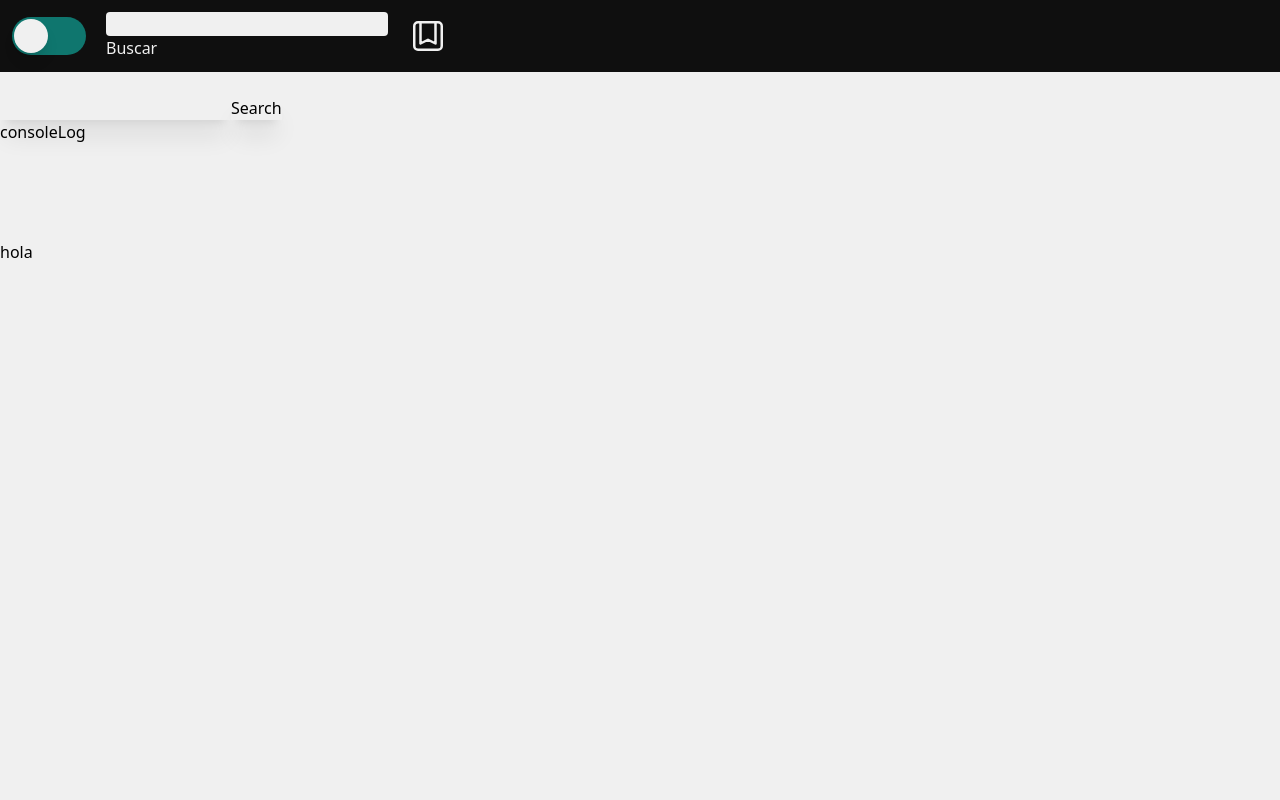
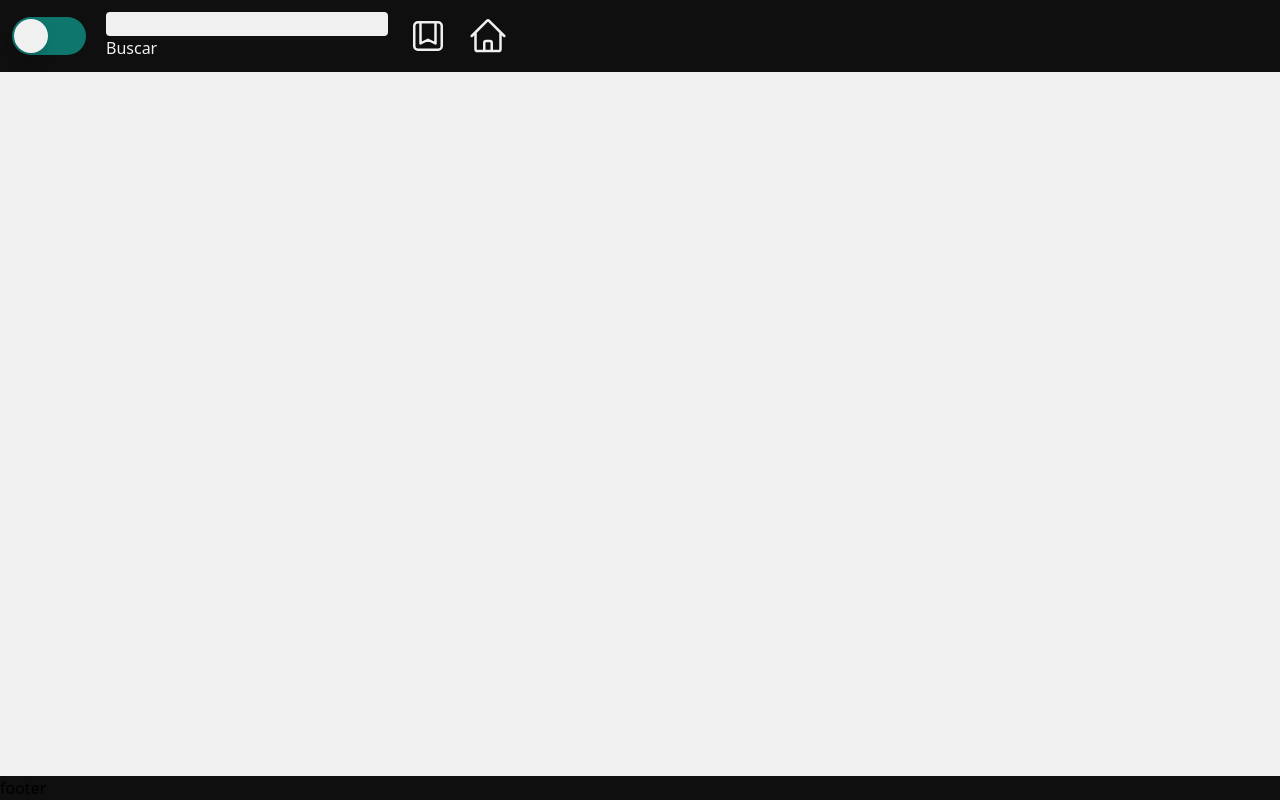
Before and after one commit to FranyxD/UrGalery, a React (Create React App) app: page / in a window 1280 px wide. Built offline with nearby package versions, Linux system fonts and the light colour scheme.

Commit message:
pendiente añadir favoritos

```diff
--- a/package.json
+++ b/package.json
@@ -14,8 +14,9 @@
     "react-dom": "^18.2.0",
     "react-redux": "^8.0.4",
     "react-scripts": "5.0.1",
+    "redux-thunk": "^2.4.2",
     "web-vitals": "^2.1.4",
-    "redux-thunk": "^2.4.2"
+    "react-router-dom": "^6.4.3"
   },
   "scripts": {
     "start": "react-scripts start",
--- a/src/App.js
+++ b/src/App.js
@@ -1,17 +1,21 @@
-import React  from "react";
+import React from "react";
 import "./App.css";
+import { BrowserRouter, Routes, Route } from "react-router-dom";
 import Home from "./components/Home";
 import Header from "./components/Header";
 import Footer from "./components/Footer";
+import Favorites from './components/Favorites';
 
 function App() {
   return (
-      <>
-        <Header/>
-        <Home/>
-        <Footer/>
-        </>
+    <BrowserRouter>
+    <Header />
+    <Routes>
+      <Route path="/" element={<Home />} />
+      <Route path="/Favorites" element={<Favorites/>}/>
+    </Routes>
+      <Footer />
+    </BrowserRouter>
   );
-
-  }
+}
 export default App;
--- /dev/null
+++ b/src/components/Favorites.js
@@ -0,0 +1,12 @@
+import React from 'react';
+
+const Favorites = () =>{
+
+    return (
+        <div>
+            favoritos
+        </div>
+    )
+}
+
+export default Favorites;
--- a/src/components/Footer.js
+++ b/src/components/Footer.js
@@ -2,9 +2,9 @@ import React from "react";
 
 function Footer() {
   return (
-    <div>
-      hola
-    </div>
+    <footer className='bg-black w-full absolute bottom-0'>
+      footer
+    </footer>
   );
 }
 
--- a/src/components/Header.js
+++ b/src/components/Header.js
@@ -1,8 +1,8 @@
 import React, { useEffect, useState } from "react";
 import { Switch } from "@headlessui/react";
 import { useDispatch, useSelector } from "react-redux";
-import {actionSearch} from '../reducers/searchReducer';
-
+import { actionSearch } from "../reducers/searchReducer";
+import { NavLink } from "react-router-dom";
 
 function Header() {
   const dispatch = useDispatch();
@@ -35,17 +35,17 @@ function Header() {
     }
   };
 
-  const inputSearch = async (event) =>{
+  const inputSearch = async (event) => {
     event.preventDefault();
-    const {target} = event;
+    const { target } = event;
     const content = target.buscador.value;
-    dispatch(actionSearch(content))
-  }
+    dispatch(actionSearch(content));
+  };
 
   return (
     <header className="fixed  w-full bg-black max-md:bottom-0 md:top-0">
-      <nav className="p-3 flex items-center gap-x-5">
-          <Switch
+      <nav className="flex items-center gap-x-5 p-3">
+        <Switch
           checked={darkMode}
           onChange={changeTheme}
           className={`${darkMode ? "bg-teal-900" : "bg-teal-700"}
@@ -59,13 +59,45 @@ function Header() {
           />
         </Switch>
         <form onSubmit={inputSearch}>
-        <input type='text' name="buscador" className="w-full rounded bg-white"/>
-        <button className='text-white dark:text-black'>Buscar</button>
+          <input
+            type="text"
+            name="buscador"
+            className="w-full rounded bg-white"
+          />
+          <button className="text-white dark:text-black">Buscar</button>
         </form>
-        <svg xmlns="http://www.w3.org/2000/svg" fill="none" viewBox="0 0 24 24" strokeWidth={1.5} stroke="currentColor" className="text-white  w-auto h-10">
-        <path strokeLinecap="round" strokeLinejoin="round" d="M16.5 3.75V16.5L12 14.25 7.5 16.5V3.75m9 0H18A2.25 2.25 0 0120.25 6v12A2.25 2.25 0 0118 20.25H6A2.25 2.25 0 013.75 18V6A2.25 2.25 0 016 3.75h1.5m9 0h-9" />
-        </svg>
-
+        <NavLink to="/Favorites">
+          <svg
+            xmlns="http://www.w3.org/2000/svg"
+            fill="none"
+            viewBox="0 0 24 24"
+            strokeWidth={1.5}
+            stroke="currentColor"
+            className="h-10  w-auto text-white"
+          >
+            <path
+              strokeLinecap="round"
+              strokeLinejoin="round"
+              d="M16.5 3.75V16.5L12 14.25 7.5 16.5V3.75m9 0H18A2.25 2.25 0 0120.25 6v12A2.25 2.25 0 0118 20.25H6A2.25 2.25 0 013.75 18V6A2.25 2.25 0 016 3.75h1.5m9 0h-9"
+            />
+          </svg>
+        </NavLink>
+        <NavLink to="/">
+          <svg
+            xmlns="http://www.w3.org/2000/svg"
+            fill="none"
+            viewBox="0 0 24 24"
+            strokeWidth="1.5"
+            stroke="currentColor"
+            className="h-10  w-auto text-white"
+          >
+            <path
+              strokeLinecap="round"
+              strokeLinejoin="round"
+              d="M2.25 12l8.954-8.955c.44-.439 1.152-.439 1.591 0L21.75 12M4.5 9.75v10.125c0 .621.504 1.125 1.125 1.125H9.75v-4.875c0-.621.504-1.125 1.125-1.125h2.25c.621 0 1.125.504 1.125 1.125V21h4.125c.621 0 1.125-.504 1.125-1.125V9.75M8.25 21h8.25"
+            />
+          </svg>
+        </NavLink>
       </nav>
     </header>
   );
--- a/src/components/Home.js
+++ b/src/components/Home.js
@@ -1,15 +1,19 @@
 import React, { useEffect, useState } from "react";
 import { Dialog, Transition } from "@headlessui/react";
 import { Fragment } from "react";
-import { useSelector } from "react-redux";
+import { useDispatch, useSelector } from "react-redux";
+import {actionAddFavorite} from '../reducers/favoriteReducer';
 
 function Home() {
   const galery = useSelector((state) => state.search);
+  const dispatch = useDispatch();
   const [valor, setValor] = useState("");
   const [resultados, setResultados] = useState([]);
-  let [isOpen, setIsOpen] = useState(false);
+  const [isOpen, setIsOpen] = useState(false);
   const [imag, setImg] = useState("");
-  //buscador
+
+  //buscador sin react
+  /*
   const buscarResultados = async () => {
     const API_KEY = "UQ23pygzKHfPyUj-oMZ5AsmkpWyDceKf2KUcjichoWI";
     const URL = `https://api.unsplash.com/search/photos/?client_id=${API_KEY}&query=${valor}&per_page=20`;
@@ -19,6 +23,7 @@ function Home() {
     setResultados(data.results);
     console.log(data);
   };
+  */
 
   function closeModal() {
     setIsOpen(false);
@@ -26,17 +31,19 @@ function Home() {
 
   function openModal(e) {
     setIsOpen(true);
-    setImg(e.target.src);
+    setImg(e.target);
   }
 
-  function consol() {
-    console.log(galery);
-    console.log(typeof galery);
+  function saveToFavorites(e) {
+    setImg(e.target);
+    dispatch(actionAddFavorite(imag.src))
+    console.log(imag.src)
   }
 
   return (
     <main className="my-24">
-      <nav>
+      {/*
+    <nav>
         <input
           className=" bg-white shadow-xl"
           type="text"
@@ -49,6 +56,7 @@ function Home() {
           Search
         </button>
       </nav>
+
       <section className="w-full gap-0 sm:columns-2 md:columns-3 xl:columns-4 2xl:columns-5 3xl:columns-6">
         {resultados.map((item, index) => {
           console.log(item);
@@ -62,8 +70,19 @@ function Home() {
           );
         })}
       </section>
+  */}
 
-      <Transition appear show={isOpen} as={Fragment}>
+      <Transition
+        enter="transition-opacity duration-500"
+        enterFrom="opacity-0"
+        enterTo="opacity-100"
+        leave="transition-opacity duration-500"
+        leaveFrom="opacity-100"
+        leaveTo="opacity-0"
+        appear
+        show={isOpen}
+        as={Fragment}
+      >
         <Dialog as="div" className="fixed inset-1/3 z-10" onClose={closeModal}>
           <Transition.Child
             as={Fragment}
@@ -80,23 +99,27 @@ function Home() {
           <Dialog.Panel className="w-full max-w-full transform overflow-hidden rounded-2xl bg-white p-6 text-left align-middle shadow-xl transition-all">
             <div className="w-full">
               <img
-                className="inline-flex justify-center rounded-md border border-transparent bg-blue-100 px-4 py-2 text-sm font-medium text-blue-900 hover:bg-blue-200 focus:outline-none focus-visible:ring-2 focus-visible:ring-blue-500 focus-visible:ring-offset-2"
+                className="flex justify-center rounded-md border border-transparent bg-blue-100 px-4 py-2 text-sm font-medium text-blue-900 hover:bg-blue-200 focus:outline-none focus-visible:ring-2 focus-visible:ring-blue-500 focus-visible:ring-offset-2"
                 onClick={closeModal}
-                src={imag}
+                src={imag.src}
+                alt={imag.alt}
               />
             </div>
           </Dialog.Panel>
         </Dialog>
       </Transition>
-      <button onClick={consol}>consoleLog</button>
       <section className="w-full gap-0 sm:columns-2 md:columns-3 xl:columns-4 2xl:columns-5 3xl:columns-6">
         {galery.map((item, index) => {
           return (
-            <img
-              className="cursor-pointer object-cover p-2"
-              key={index}
+            <figure key={index} className='relative'>
+              <button onClick={() => saveToFavorites(imag.src)} className='absolute left-5 top-3 bg-gray shadow-md'>Guardar</button>
+              <img
+              className="object-cover p-2"
               src={item.urls.regular}
+              onClick={openModal}
+              alt={item.alt_description}
             />
+            </figure>
           );
         })}
       </section>
--- a/src/reducers/favoriteReducer.js
+++ b/src/reducers/favoriteReducer.js
@@ -1,3 +1,18 @@
-export const favoriteReducer = (state = {}, action) =>{
-    return state;
+export const favoriteReducer = (state = [], action) =>{
+    switch(action.type){
+        case '@favorites/add':
+        return [...state, action.payload];
+        break;
+
+        default:
+        return state;
+        break;
+    }
 }
+
+export const actionAddFavorite = (url) => {
+    return {
+        type: '@favorites/add',
+        payload: url
+    }
+}
```
Also changed, not shown: 1 other file (tests, documents, lock files or other folders).
